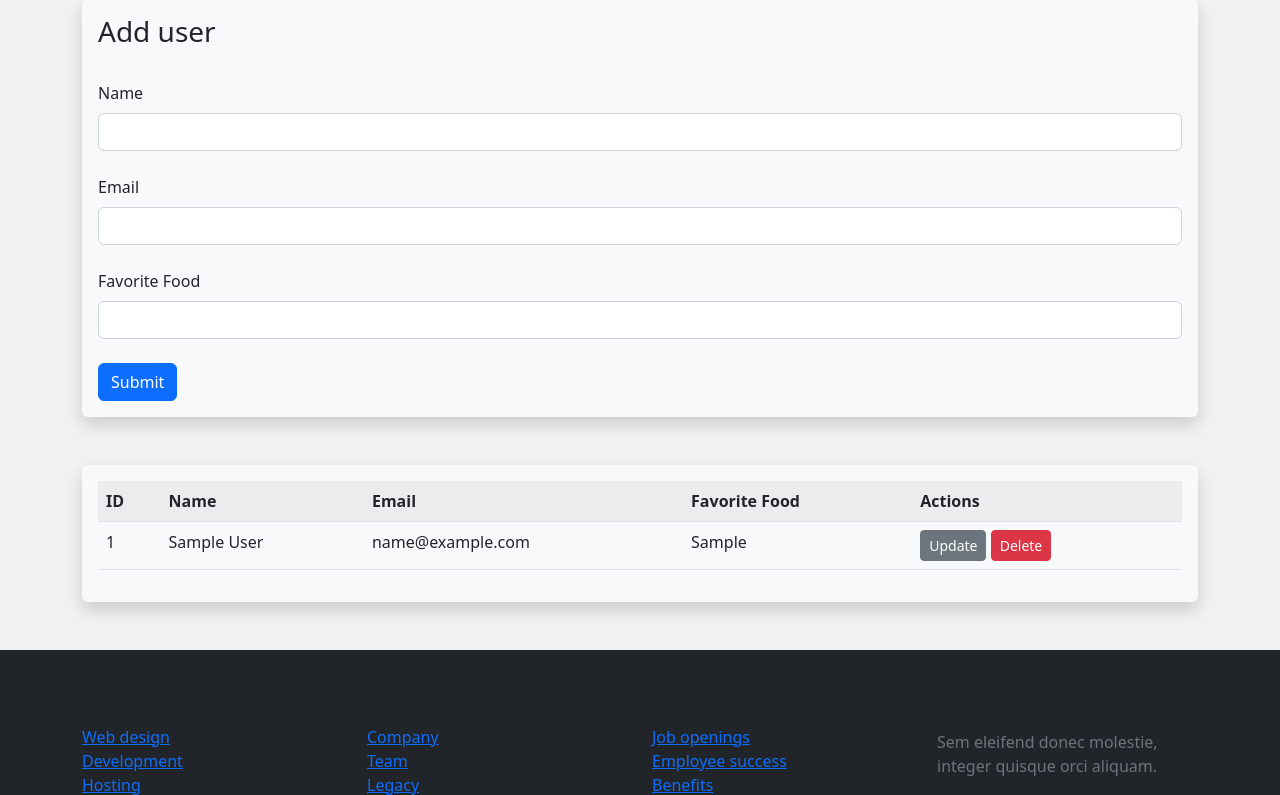
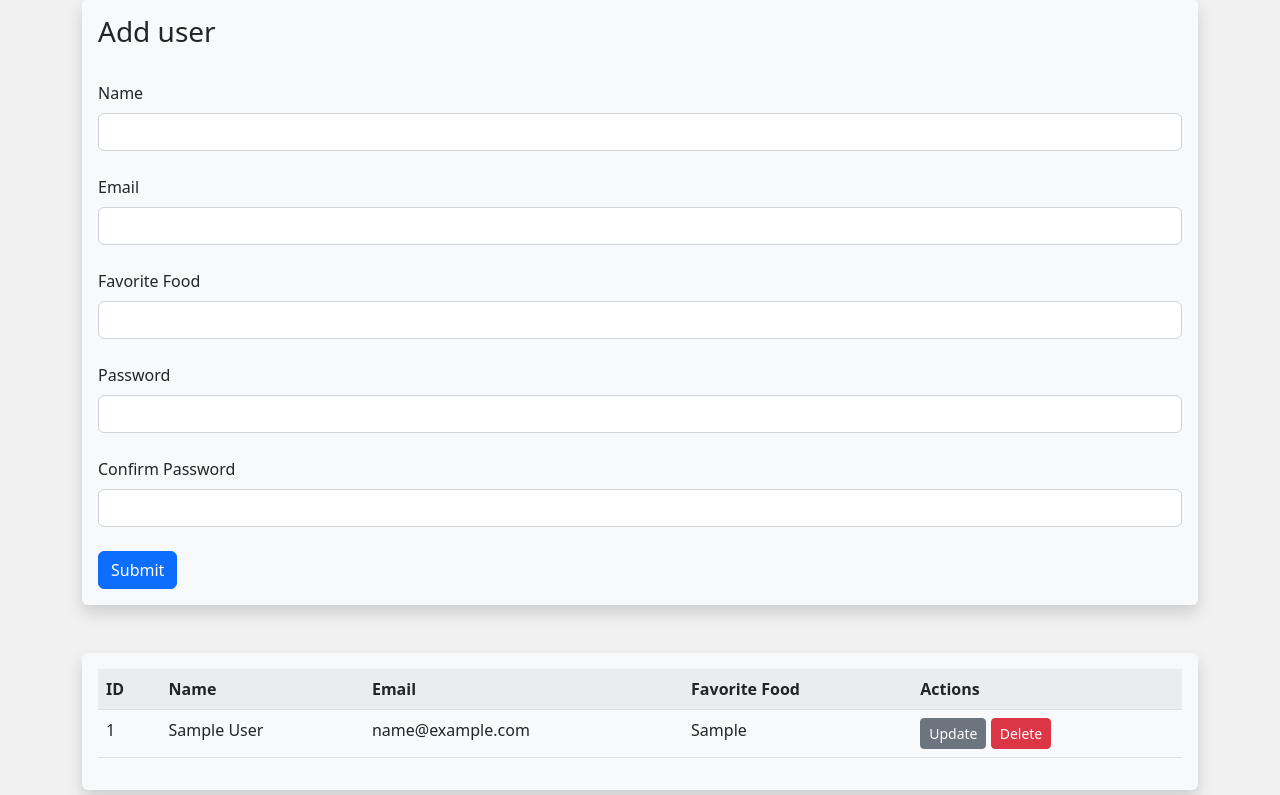
Before and after one commit to KevinMarcelino5/IndonesianObserver-Flask, a Flask app: page /user/add in a window 1280 px wide. Shown: the part 78-873 px from the top of the page. Run offline with Flask 3, Linux system fonts and the light colour scheme; tables that the repository leaves empty hold one stand-in row (values such as "Sample post").

Commit message:
hashed password n password field

```diff
--- a/app.py
+++ b/app.py
@@ -1,10 +1,11 @@
 from flask import Flask, render_template, flash, request
 from flask_wtf import FlaskForm
-from wtforms import StringField, SubmitField
-from wtforms.validators import DataRequired
+from wtforms import StringField, SubmitField, PasswordField, BooleanField, ValidationError
+from wtforms.validators import DataRequired, EqualTo, Length
 from datetime import datetime
 from flask_sqlalchemy import SQLAlchemy
 from flask_migrate import Migrate
+from werkzeug.security import generate_password_hash, check_password_hash
 
 
 
@@ -30,6 +31,20 @@ class Users(db.Model):
     email = db.Column(db.String(200), nullable=False, unique=True)
     favorite_food = db.Column(db.String(200))
     date_added = db.Column(db.DateTime, default=datetime.utcnow)
+
+    # Password stuff
+    password_hash = db.Column(db.String(128))
+
+    @property
+    def password(self):
+        raise AttributeError('password is not readable attribute !')
+
+    @password.setter
+    def password(self, password):
+        self.password_hash = generate_password_hash(password)
+
+    def verify_password(self, password):
+        return check_password_hash(self.password_hash, password)
 
     # create string
     def __repr__(self):
@@ -65,6 +80,8 @@ class UserForm(FlaskForm):
     name = StringField("Name", validators=[DataRequired()])
     email = StringField("Email", validators=[DataRequired()])
     favorite_food = StringField("Favorite Food")
+    password_hash = PasswordField('Password', validators=[DataRequired(), EqualTo('password_hash2', message='password must match')])
+    password_hash2 = PasswordField('Confirm Password', validators=[DataRequired()])
     submit = SubmitField("Submit")
 
 # update database record
@@ -106,13 +123,19 @@ def add_user():
     if form.validate_on_submit():
         user = Users.query.filter_by(email=form.email.data).first()
         if user is None:
-            user =  Users(name=form.name.data, email=form.email.data, favorite_food=form.favorite_food.data)
+            # hash password
+            hashed_pw= generate_password_hash(form.password_hash.data, 'sha256')
+            user =  Users(name=form.name.data,
+                          email=form.email.data,
+                          favorite_food=form.favorite_food.data,
+                          password_hash=hashed_pw)
             db.session.add(user)
             db.session.commit()
         name = form.name.data
         form.name.data = ''
         form.email.data = ''
         form.favorite_food.data = ''
+        form.password_hash.data = ''
         flash('User Added successfully')
     our_users = Users.query.order_by(Users.date_added)
 
--- a/templates/add_user.html
+++ b/templates/add_user.html
@@ -54,6 +54,12 @@
                 {{ form.favorite_food.label(class="form-label") }}
                 {{ form.favorite_food(class="form-control") }}
                 <br>
+                {{ form.password_hash.label(class="form-label") }}
+                {{ form.password_hash(class="form-control") }}
+                <br>
+                {{ form.password_hash2.label(class="form-label") }}
+                {{ form.password_hash2(class="form-control") }}
+                <br>
                 {{ form.submit(class="btn btn-primary") }}
             </form>
     </div>
```
Also changed, not shown: migrations/versions/71afb7fb81f8_added_password_field.py (added, +32 -0 lines).
